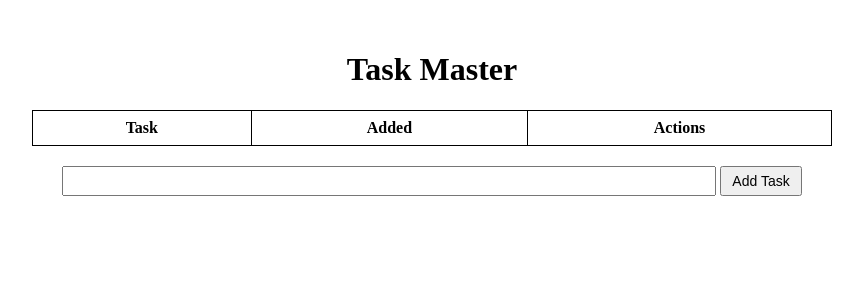
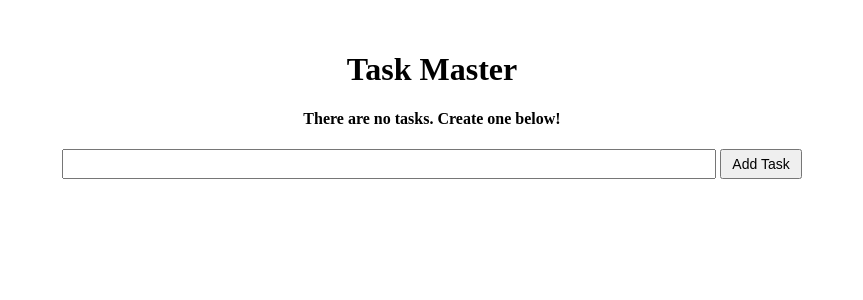
Before and after one commit to manojtharindu11/flask-intro, a Flask app: page / in a window 1280 px wide. Shown: the top 300 px of the page, without its empty margins (208-1071 px from the left). Run offline with Flask 3, Linux system fonts and the light colour scheme; lists and menus that the app fills with data are empty.

Commit message:
refactor task display logic in index.html to show message when no tasks are available

```diff
--- a/templates/index.html
+++ b/templates/index.html
@@ -8,6 +8,9 @@
 {% block body %}
 <div class="content">
     <h1>Task Master</h1>
+    {% if tasks|length < 1 %} <h4>There are no tasks. Create one below!</h4>
+        {% else %}
+
         <table>
             <tr>
                 <th>Task</th>
@@ -26,6 +29,7 @@
             </tr>
             {% endfor %}
         </table>
+        {% endif %}
 
         <form action="/" method="post">
             <input type="text" name="content" id="content">
```
Lines whose indentation alone changed are shown as unchanged.
